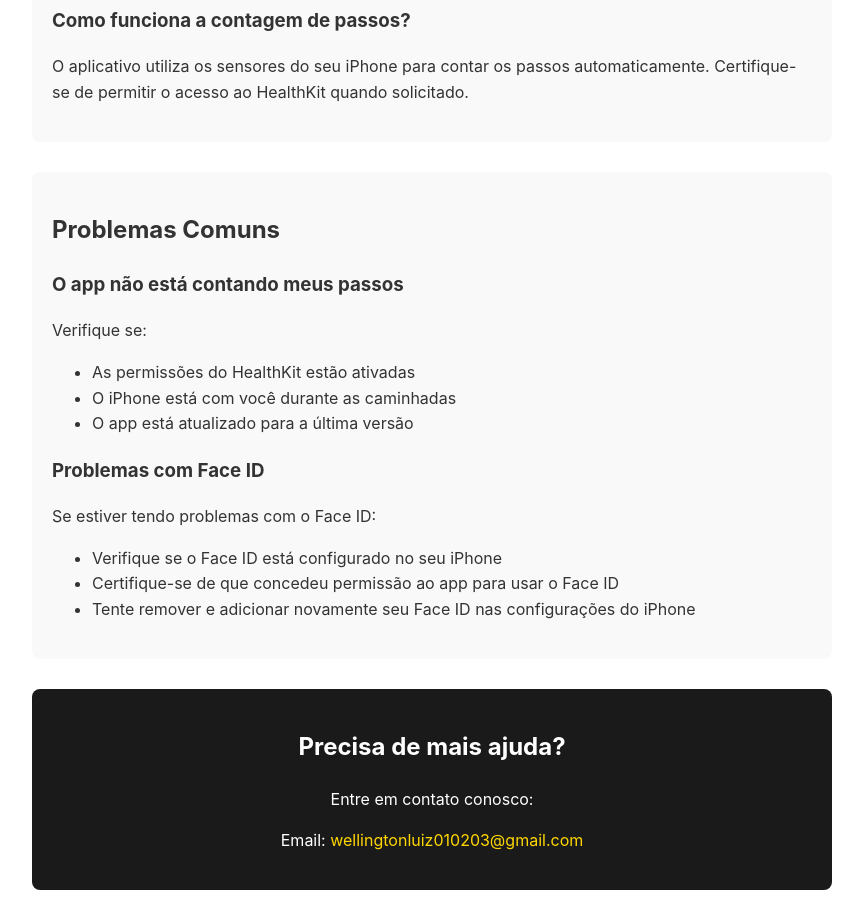
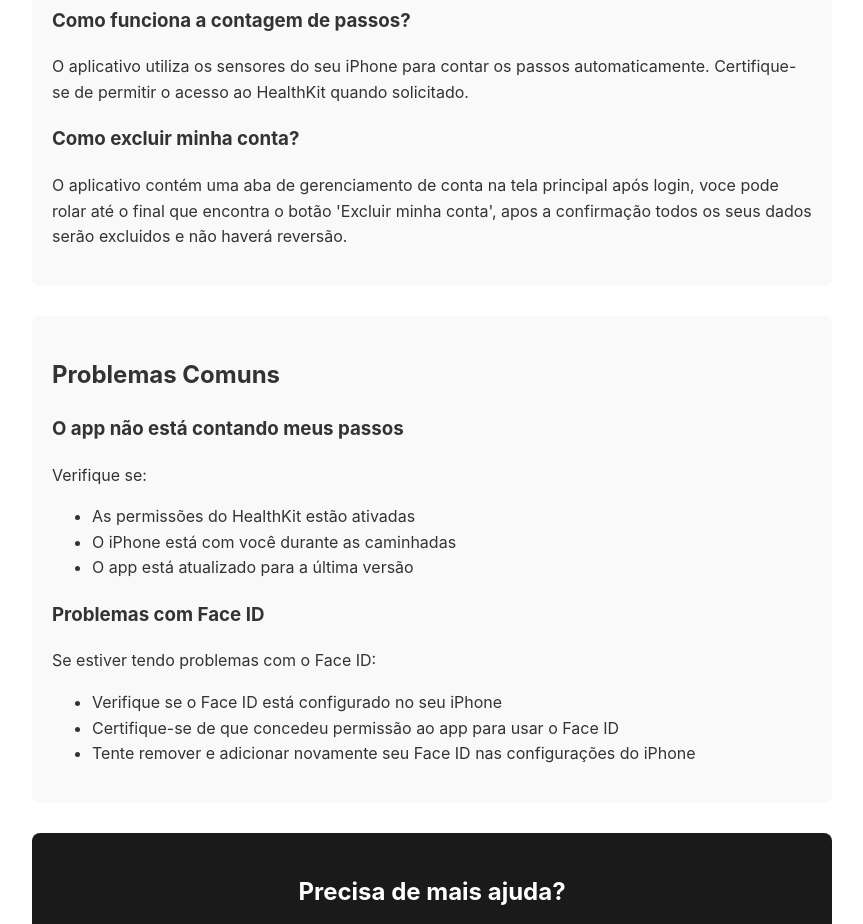
Before and after one commit to TezottoWell/team-rodrigo-martins-support, a plain HTML site: page support.html in a window 1280 px wide. Shown: the part 820-1744 px from the top of the page, without its empty margins (208-1071 px from the left). Drawn offline with Linux system fonts and the light colour scheme.

Commit message:
exclusao de contas

```diff
--- a/support.html
+++ b/support.html
@@ -68,6 +68,9 @@
 
         <h3>Como funciona a contagem de passos?</h3>
         <p>O aplicativo utiliza os sensores do seu iPhone para contar os passos automaticamente. Certifique-se de permitir o acesso ao HealthKit quando solicitado.</p>
+
+        <h3>Como excluir minha conta?</h3>
+        <p>O aplicativo contém uma aba de gerenciamento de conta na tela principal após login, voce pode rolar até o final que encontra o botão 'Excluir minha conta', apos a confirmação todos os seus dados serão excluidos e não haverá reversão.</p>
     </div>
 
     <div class="section">
```
